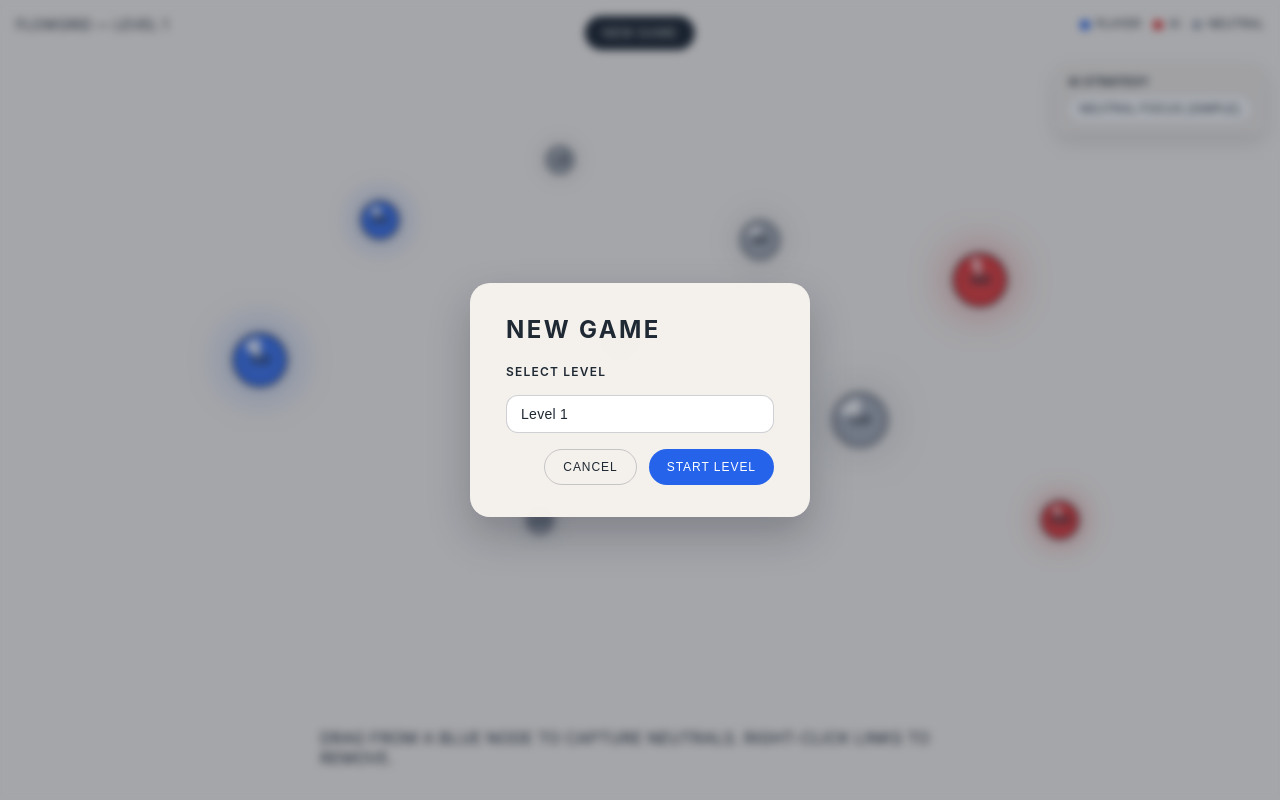
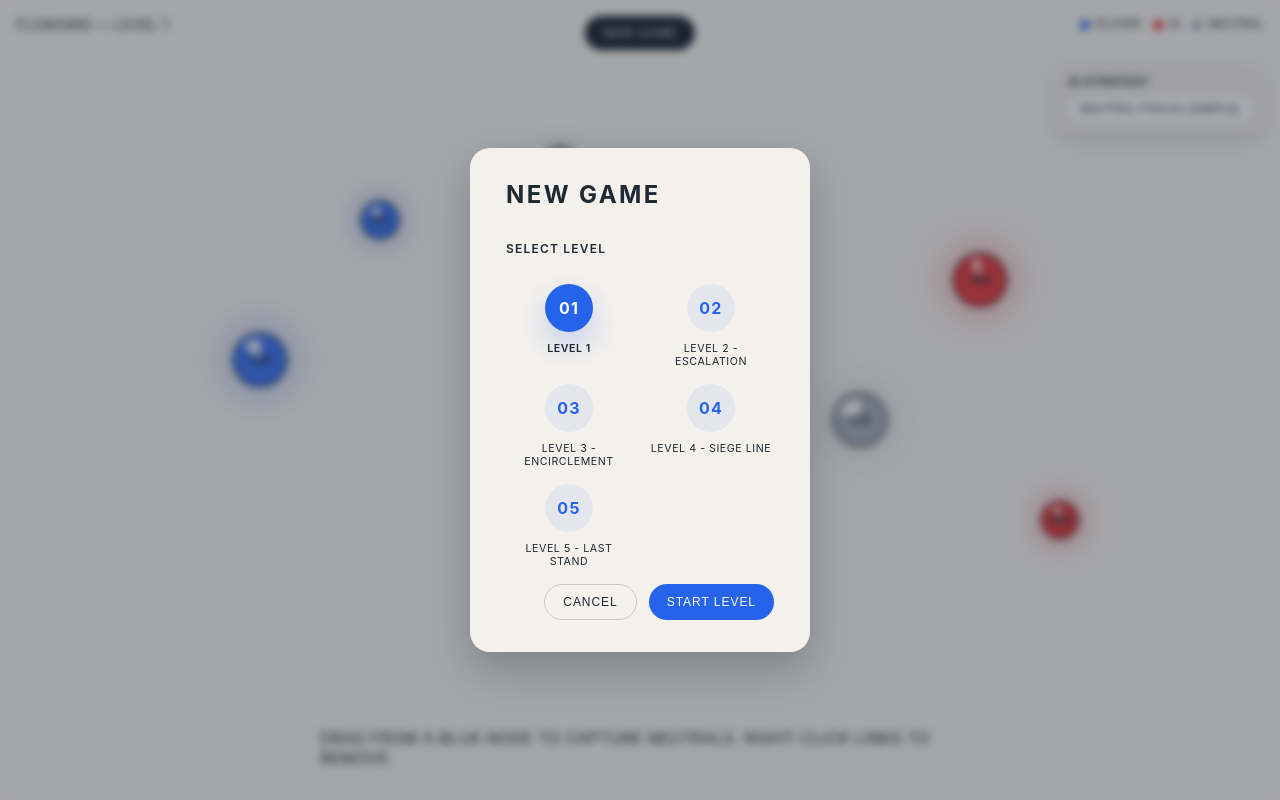
Before and after one commit to Mirator/game-nodefront, a website built with Vite: page index.html in a window 1280 px wide. Built offline with nearby package versions, Linux system fonts and the light colour scheme.

Commit message:
Adjust level button sizing variables

```diff
--- a/src/main.js
+++ b/src/main.js
@@ -61,10 +61,19 @@ container.appendChild(prompt);
 const endScreen = document.createElement('div');
 endScreen.className = 'end-screen';
 const endHeadline = document.createElement('h1');
+const endActions = document.createElement('div');
+endActions.className = 'end-screen__actions';
 const restartButton = document.createElement('button');
+restartButton.type = 'button';
 restartButton.textContent = 'Restart';
+const nextLevelButton = document.createElement('button');
+nextLevelButton.type = 'button';
+nextLevelButton.className = 'end-screen__next';
+nextLevelButton.textContent = 'Choose Next Level';
+endActions.appendChild(restartButton);
+endActions.appendChild(nextLevelButton);
 endScreen.appendChild(endHeadline);
-endScreen.appendChild(restartButton);
+endScreen.appendChild(endActions);
 endScreen.style.display = 'none';
 container.appendChild(endScreen);
 
@@ -84,16 +93,35 @@ const menuForm = document.createElement('form');
 menuForm.className = 'menu__form';
 menu.appendChild(menuForm);
 
-const levelLabel = document.createElement('label');
+const levelLabel = document.createElement('p');
 levelLabel.className = 'menu__label';
-levelLabel.htmlFor = 'level-select';
 levelLabel.textContent = 'Select Level';
 menuForm.appendChild(levelLabel);
 
-const levelSelect = document.createElement('select');
-levelSelect.id = 'level-select';
-levelSelect.name = 'level-select';
-menuForm.appendChild(levelSelect);
+const levelGrid = document.createElement('div');
+levelGrid.className = 'menu__level-grid';
+menuForm.appendChild(levelGrid);
+
+/** @type {Map<string, HTMLButtonElement>} */
+const levelButtons = new Map();
+
+/** @type {string} */
+let currentLevelId = '';
+
+const selectLevel = (levelId) => {
+  const button = levelButtons.get(levelId);
+  if (!button || button.classList.contains('menu__level-button--locked')) {
+    return;
+  }
+  currentLevelId = levelId;
+  for (const [id, levelButton] of levelButtons.entries()) {
+    const isSelected = id === currentLevelId;
+    levelButton.classList.toggle('menu__level-button--selected', isSelected);
+    levelButton.setAttribute('aria-pressed', isSelected ? 'true' : 'false');
+    const isLocked = levelButton.classList.contains('menu__level-button--locked');
+    levelButton.setAttribute('aria-disabled', isLocked ? 'true' : 'false');
+  }
+};
 
 const menuActions = document.createElement('div');
 menuActions.className = 'menu__actions';
@@ -117,15 +145,50 @@ if (!defaultLevel) {
   throw new Error('No levels available.');
 }
 
-for (const level of availableLevels) {
-  const option = document.createElement('option');
-  option.value = level.id;
-  option.textContent = level.name;
-  levelSelect.appendChild(option);
-}
+currentLevelId = defaultLevel.id;
+levelManager.setCurrentLevel(currentLevelId);
 
-let currentLevelId = defaultLevel.id;
-levelManager.setCurrentLevel(currentLevelId);
+const findLevelIndex = (id) =>
+  availableLevels.findIndex((level) => level.id === id);
+
+const getNextLevelId = (id) => {
+  const currentIndex = findLevelIndex(id);
+  if (currentIndex >= 0 && currentIndex < availableLevels.length - 1) {
+    return availableLevels[currentIndex + 1].id;
+  }
+  return null;
+};
+
+availableLevels.forEach((level, index) => {
+  const button = document.createElement('button');
+  button.type = 'button';
+  button.className = 'menu__level-button';
+  button.dataset.levelId = level.id;
+  button.setAttribute('aria-pressed', 'false');
+  button.setAttribute('aria-disabled', 'false');
+
+  const bubble = document.createElement('span');
+  bubble.className = 'menu__level-bubble';
+  bubble.textContent = String(index + 1).padStart(2, '0');
+  button.appendChild(bubble);
+
+  const caption = document.createElement('span');
+  caption.className = 'menu__level-caption';
+  caption.textContent = level.name;
+  button.appendChild(caption);
+
+  button.addEventListener('click', () => {
+    if (button.classList.contains('menu__level-button--locked')) {
+      return;
+    }
+    selectLevel(level.id);
+  });
+
+  levelButtons.set(level.id, button);
+  levelGrid.appendChild(button);
+});
+
+selectLevel(currentLevelId);
 
 /** @type {import('./types.js').GameConfig} */
 const config = {
@@ -176,8 +239,6 @@ aiSelect.addEventListener('change', () => {
   game.setAiStrategy(aiSelect.value);
 });
 
-levelSelect.value = currentLevelId;
-
 let resumeAfterMenu = false;
 let wasPausedBeforeMenu = false;
 
@@ -201,7 +262,7 @@ const openMenu = ({ resumeOnClose = true } = {}) => {
   wasPausedBeforeMenu = game.isPaused();
   resumeAfterMenu = resumeOnClose && !wasPausedBeforeMenu;
   game.pause(false);
-  levelSelect.value = currentLevelId;
+  selectLevel(currentLevelId);
   menuOverlay.classList.add('menu-overlay--visible');
 };
 
@@ -215,7 +276,7 @@ cancelButton.addEventListener('click', () => {
 
 menuForm.addEventListener('submit', (event) => {
   event.preventDefault();
-  const selectedLevel = levelManager.getLevelById(levelSelect.value);
+  const selectedLevel = levelManager.getLevelById(currentLevelId);
   if (!selectedLevel) {
     return;
   }
@@ -228,5 +289,14 @@ menuForm.addEventListener('submit', (event) => {
   closeMenu({ resume: true });
 });
 
+nextLevelButton.addEventListener('click', () => {
+  const upcomingLevelId = getNextLevelId(currentLevelId);
+  if (upcomingLevelId) {
+    selectLevel(upcomingLevelId);
+  }
+  endScreen.style.display = 'none';
+  openMenu({ resumeOnClose: false });
+});
+
 // Allow the player to choose their starting level immediately.
 openMenu({ resumeOnClose: false });
--- a/src/style.css
+++ b/src/style.css
@@ -253,6 +253,13 @@ canvas {
   border-radius: 20px;
   box-shadow: 0 18px 40px rgba(15, 23, 42, 0.25);
   color: #1f2933;
+  --menu-level-base-size: 96px;
+  --menu-level-bubble-size: calc(var(--menu-level-base-size) / 2);
+  --menu-level-grid-min: calc(var(--menu-level-bubble-size) + 34px);
+  --menu-level-gap: clamp(10px, calc(var(--menu-level-bubble-size) / 3), 18px);
+  --menu-level-button-gap: clamp(6px, calc(var(--menu-level-bubble-size) / 4.8), 10px);
+  --menu-level-number: clamp(14px, calc(var(--menu-level-bubble-size) / 3), 24px);
+  --menu-level-caption: clamp(10px, calc(var(--menu-level-bubble-size) / 4.5), 12px);
 }
 
 .menu h2 {
@@ -275,23 +282,88 @@ canvas {
   font-weight: 600;
 }
 
-.menu select {
-  appearance: none;
-  width: 100%;
-  padding: 10px 14px;
-  border-radius: 12px;
-  border: 1px solid rgba(15, 23, 42, 0.2);
-  background: #ffffff;
-  color: #1f2933;
-  font-size: 14px;
-  letter-spacing: 0.02em;
+.menu__level-grid {
+  display: grid;
+  grid-template-columns: repeat(auto-fit, minmax(var(--menu-level-grid-min), 1fr));
+  gap: var(--menu-level-gap);
+}
+
+.menu__level-button {
+  border: none;
+  background: none;
+  padding: 0;
+  margin: 0;
+  display: flex;
+  flex-direction: column;
+  align-items: center;
+  gap: var(--menu-level-button-gap);
+  color: inherit;
+  font: inherit;
   cursor: pointer;
+  text-align: center;
+  transition: transform 0.15s ease;
+}
+
+.menu__level-button:focus-visible {
   outline: none;
 }
 
-.menu select:focus-visible {
-  box-shadow: 0 0 0 3px rgba(37, 99, 235, 0.25);
-  border-color: #2563eb;
+.menu__level-bubble {
+  width: var(--menu-level-bubble-size);
+  height: var(--menu-level-bubble-size);
+  border-radius: 50%;
+  background: rgba(37, 99, 235, 0.08);
+  color: #2563eb;
+  display: grid;
+  place-items: center;
+  font-size: var(--menu-level-number);
+  font-weight: 700;
+  letter-spacing: 0.08em;
+  border: 2px solid transparent;
+  transition: transform 0.2s ease, box-shadow 0.2s ease, background-color 0.2s ease, color 0.2s ease;
+}
+
+.menu__level-caption {
+  font-size: var(--menu-level-caption);
+  letter-spacing: 0.05em;
+  text-transform: uppercase;
+}
+
+.menu__level-button:not(.menu__level-button--locked):hover .menu__level-bubble,
+.menu__level-button:not(.menu__level-button--locked):focus-visible .menu__level-bubble {
+  box-shadow: 0 12px 24px rgba(37, 99, 235, 0.18);
+  transform: translateY(-2px);
+}
+
+.menu__level-button:not(.menu__level-button--locked):active .menu__level-bubble {
+  transform: translateY(0);
+  box-shadow: none;
+}
+
+.menu__level-button--selected .menu__level-bubble {
+  background: #2563eb;
+  color: #ffffff;
+  box-shadow: 0 14px 30px rgba(37, 99, 235, 0.24);
+}
+
+.menu__level-button--selected .menu__level-caption {
+  font-weight: 600;
+  color: #1f2933;
+}
+
+.menu__level-button--locked {
+  cursor: not-allowed;
+}
+
+.menu__level-button--locked .menu__level-bubble {
+  background: rgba(148, 163, 184, 0.3);
+  color: rgba(71, 85, 105, 0.7);
+  border: 2px dashed rgba(71, 85, 105, 0.4);
+  box-shadow: none;
+}
+
+.menu__level-button--locked .menu__level-caption {
+  color: rgba(71, 85, 105, 0.7);
 }
 
 .menu__actions {
@@ -341,3 +413,10 @@ canvas {
   transform: translateY(0);
   box-shadow: none;
 }
+
+.end-screen__actions {
+  display: flex;
+  gap: 12px;
+  flex-wrap: wrap;
+  justify-content: center;
+}
```
